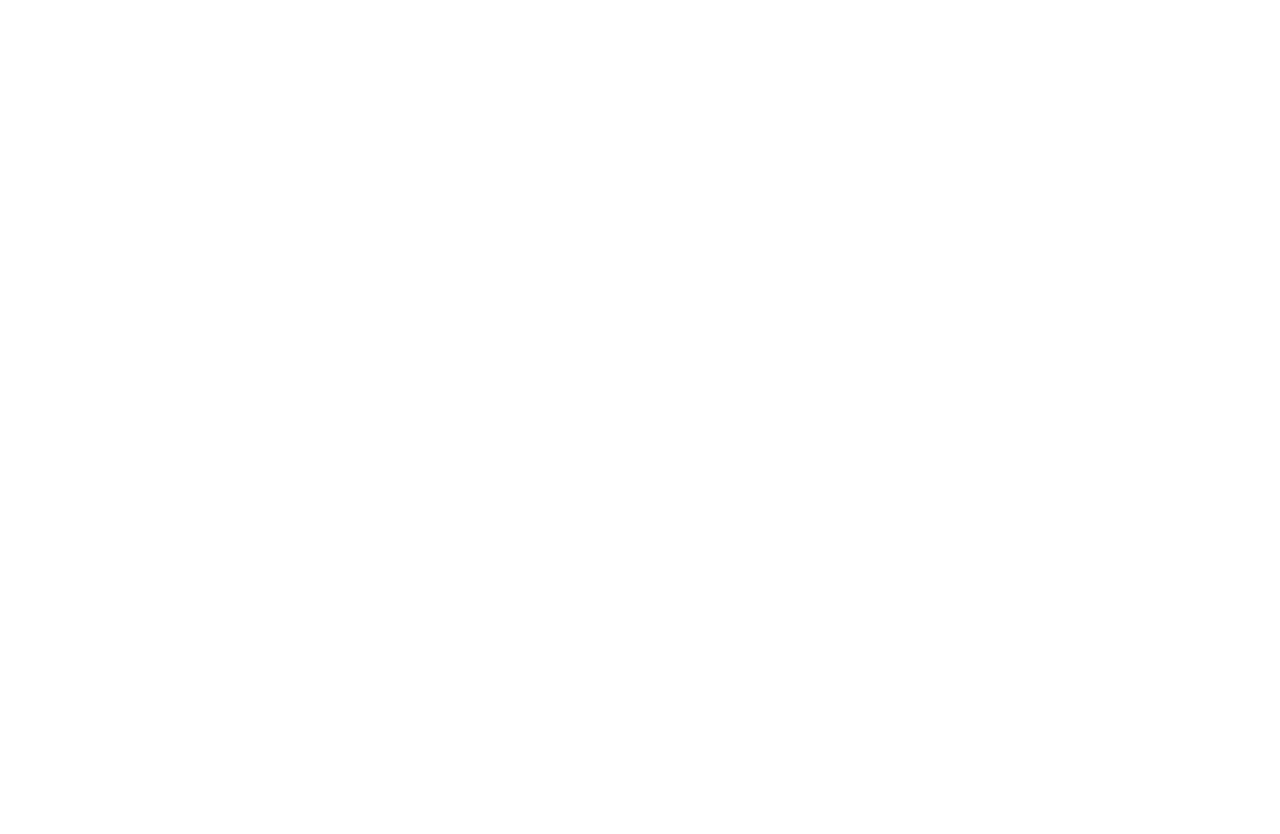
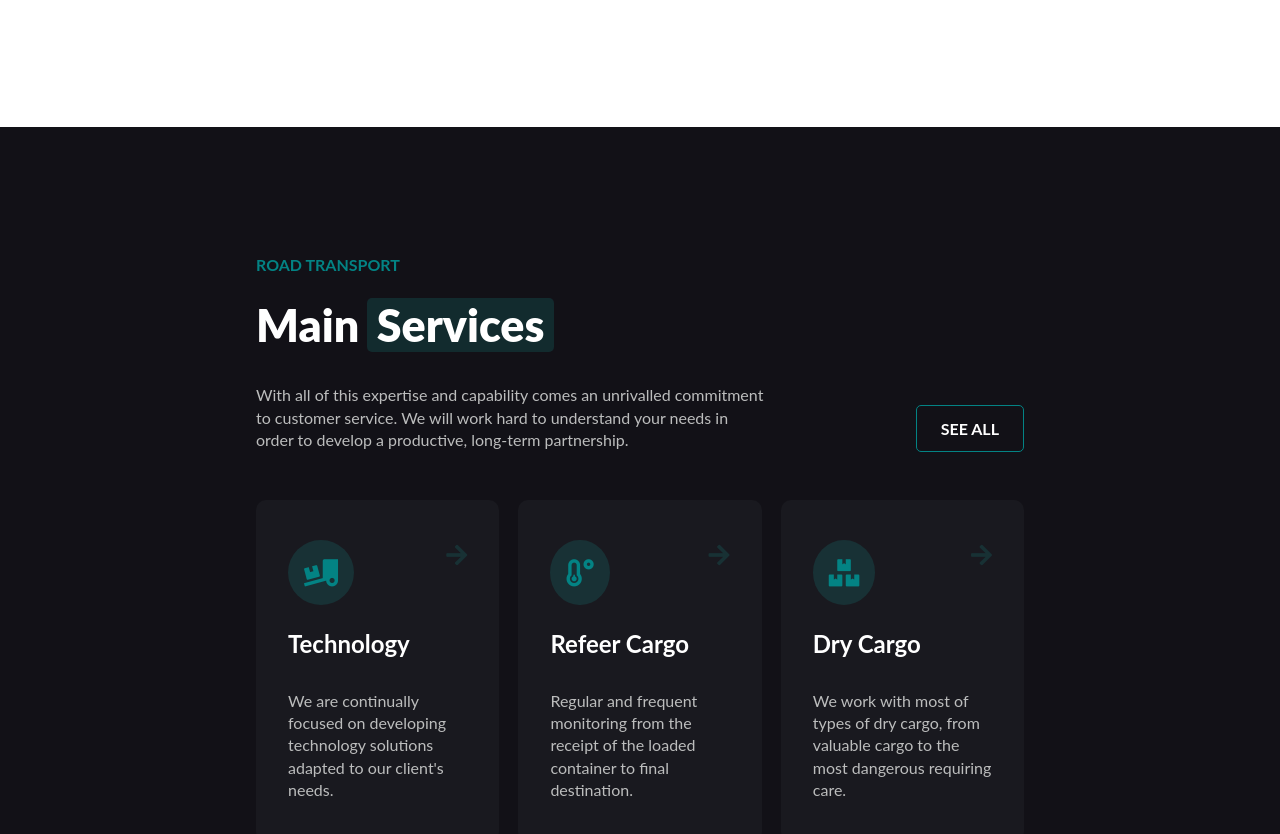
Before and after one commit to SydVic/proj-html-vuejs, a Vue app: page / in a window 1280 px wide. Shown: the part 1860-2694 px from the top of the page. Before the commit the page ends 1909 px from the top, so only its background shows below. Built offline with nearby package versions, Linux system fonts and the light colour scheme; a web font is replaced by a local one.

Commit message:
aggiunto stile a seconda sezione main

```diff
--- a/src/components/AppHeader.vue
+++ b/src/components/AppHeader.vue
@@ -19,7 +19,7 @@
           <!-- PHONE ADN MAIL -->
           <span class="company-phone-number">
             <span class="phone-icon">
-              <i class="fas fa-phone"></i>
+              <i class="fas fa-phone-alt"></i>
             </span>
             {{ companyObject.phone }}
           </span>
@@ -88,10 +88,10 @@
               <h2>cargo transport</h2>
               <p>Fractional or exclusive road cargo transportation to all regions, with small, medium and large vehicles.</p>
               <div class="jumbotron-cta">
-                <div>
+                <div class="btn">
                   <a class="btn-primary">get in touch</a>
                 </div>
-                <div>
+                <div class="btn">
                   <a class="btn-secondary">read more</a>
                 </div>
               </div>
@@ -214,6 +214,7 @@
 
       ul {
         display: flex;
+        align-items: center;
 
         li {
           margin-left: 1.5rem;
@@ -244,7 +245,7 @@
       color: $silver-sand;
       font-size: 1.2rem;
       line-height: 1.8rem;
-      margin: 1.5rem 0 4rem 0;
+      margin: 1.5rem 0 3rem 0;
     }
 
     .jumbotron-cta {
--- a/src/components/AppMain.vue
+++ b/src/components/AppMain.vue
@@ -1,16 +1,19 @@
 <template>
   <main class="main">
     <MainWhoWeAre />
+    <MainServices />
   </main>
 </template>
 
 <script>
 import MainWhoWeAre from "./MainWhoWeAre.vue";
+import MainServices from "./MainServices.vue";
 
 export default {
   name: "AppMain",
   components: {
     MainWhoWeAre,
+    MainServices,
   }
 }
 </script>
--- /dev/null
+++ b/src/components/MainServices.vue
@@ -0,0 +1,141 @@
+<template>
+  <section class="services">
+    <!-- CONTAINER WIDTH 60% -->
+    <div class="container-small">
+      <!-- SERVICES TITLE AND TEXT -->
+      <div class="row">
+        <div class="col-lg-8">
+          <h3 class="title-small">road transport</h3>
+          <h2 class="title">
+            <span class="title-normal txt-white">Main</span>
+            <span class="title-highlighted txt-white">Services</span>
+          </h2>
+          <p class="paragraph">With all of this expertise and capability comes an unrivalled commitment to customer service. We will work hard to understand your needs in order to develop a productive, long-term partnership.</p>
+        </div>
+        <div class="col-lg-4">
+          <div class="wrapper-flex">
+            <div class="btn">
+              <a class="btn-secondary">see all</a>
+            </div>
+          </div>
+        </div>
+      </div>
+      <!-- /SERVICES TITLE AND TEXT -->
+
+      <!-- SERVICES CARDS -->
+      <div class="row">
+        <div class="col-lg-4">
+          <!-- CARD -->
+          <div class="services-card">
+            <div class="icon-wrapper">
+              <div class="card-icon">
+                <i class="fas fa-truck-loading"></i>
+              </div>
+              <div class="arrow-icon">
+                <i class="fas fa-arrow-right"></i>
+              </div>
+            </div>
+            <h2 class="txt-white">Technology</h2>
+            <p class="paragraph">We are continually focused on developing technology solutions adapted to our client's needs.</p>
+          </div>
+          <!-- /CARD -->
+        </div>
+        <div class="col-lg-4">
+          <!-- CARD -->
+          <div class="services-card mc-auto">
+            <div class="icon-wrapper">
+              <div class="card-icon">
+                <i class="fas fa-temperature-low"></i>
+              </div>
+              <div class="arrow-icon">
+                <i class="fas fa-arrow-right"></i>
+              </div>
+            </div>
+            <h2 class="txt-white">Refeer Cargo</h2>
+            <p class="paragraph">Regular and frequent monitoring from the receipt of the loaded container to final destination.</p>
+          </div>
+          <!-- /CARD -->
+        </div>
+        <div class="col-lg-4">
+          <!-- CARD -->
+          <div class="services-card ml-auto">
+            <div class="icon-wrapper">
+              <div class="card-icon">
+                <i class="fas fa-boxes"></i>
+              </div>
+              <div class="arrow-icon">
+                <i class="fas fa-arrow-right"></i>
+              </div>
+            </div>
+            <h2 class="txt-white">Dry Cargo</h2>
+            <p class="paragraph">We work with most of types of dry cargo, from valuable cargo to the most dangerous requiring care.</p>
+          </div>
+          <!-- /CARD -->
+        </div>
+      </div>
+      <!-- /SERVICES CARDS -->
+    </div>
+    <!-- /CONTAINER WIDTH 60% -->
+  </section>
+</template>
+
+<script>
+export default {
+  name: "MainServices",
+}
+</script>
+
+<style lang="scss" scoped>
+@import "../style/variables.scss";
+
+section.services {
+  padding: 8rem 0;
+  background-color: $sections-bg;
+
+  .title-normal {
+    padding-right: .5rem;
+  }
+
+  .paragraph {
+    color: $silver-sand;
+    margin-bottom: 0;
+  }
+
+  .wrapper-flex {
+    height: 100%;
+    display: flex;
+    justify-content: end;
+    align-items: flex-end;
+  }
+
+  .services-card {
+    width: 95%;
+    background-color: #19191f;
+    padding: 2.5rem 2rem;
+    border-radius: 10px;
+    margin-top: 3rem;
+
+    .icon-wrapper {
+      display: flex;
+      justify-content: space-between;
+
+      .card-icon {
+        background-color: $brand-primary-shadow;
+        color: $brand-primary;
+        font-size: 1.7rem;
+        padding: 1rem;
+        border-radius: 50%;
+      }
+
+      .arrow-icon {
+        color: $brand-primary-shadow;
+        font-size: 1.5rem;
+      }
+    }
+
+    h2 {
+      margin-top: 1.5rem;
+    }
+  }
+}
+</style>
--- a/src/components/MainWhoWeAre.vue
+++ b/src/components/MainWhoWeAre.vue
@@ -7,7 +7,7 @@
           <div class="text-section">
             <h3 class="title-small">who we are</h3>
             <h2 class="title">
-              <span class="title-highlighted">
+              <span class="title-highlighted txt-brand">
                 <i class="far fa-gem"></i>
                 Excellence
               </span>
@@ -90,27 +90,12 @@
   .text-section {
     padding-right: 2rem;
 
-    .title-small {
-      margin-bottom: 1.5rem;
+    i {
+      padding-left: 1rem;
     }
 
-    .title {
-      font-size: 2.8rem;
-      font-weight: 900;
-
-      .title-highlighted {
-        color: $brand-primary;
-        background-color: $brand-primary-shadow;
-        border-radius: 5px;
-
-        i {
-          padding-left: 1rem;
-        }
-      }
-
-      .title-normal {
-        padding-left: .5rem;
-      }
+    .title-normal {
+      padding-left: .5rem;
     }
 
     .text-wrapper {
--- a/src/style/common.scss
+++ b/src/style/common.scss
@@ -18,6 +18,23 @@
 }
 
 /* COMMON */
+
+.ml-auto {
+  margin-left: auto;
+}
+
+.mc-auto {
+  margin: 0 auto;
+}
+
+.txt-white {
+  color: $white;
+}
+
+.txt-brand {
+  color: $brand-primary;
+}
+
 .btn-primary {
   color: $white;
   background-color: $brand-primary;
@@ -25,6 +42,8 @@
   font-weight: bold;
   padding: .8rem 1.5rem;
   border-radius: 5px;
+  display: inline-block;
+  cursor: pointer;
 }
 
 .btn-secondary {
@@ -34,6 +53,8 @@
   font-weight: bold;
   padding: .8rem 1.5rem;
   border-radius: 5px;
+  display: inline-block;
+  cursor: pointer;
 }
 
 .title-small {
@@ -42,6 +63,19 @@
   font-size: 1rem;
 }
 
+.title {
+  font-size: 2.8rem;
+  font-weight: 900;
+  margin-top: 1.5rem;
+}
+
+.title-highlighted {
+  background-color: $brand-primary-shadow;
+  border-radius: 5px;
+  padding: 0 .6rem;
+}
+
 .paragraph {
   margin: 2rem 0;
+  line-height: 1.4rem;
 }
--- a/src/style/variables.scss
+++ b/src/style/variables.scss
@@ -1,7 +1,8 @@
 /* COLORS */
 $brand-primary: #038384;
-$brand-primary-shadow: rgba(22, 146, 142, .3);
+$brand-primary-shadow: rgba(22, 146, 142, .2);
 $header-top-bg: #403a36;
+$sections-bg: #121117;
 $white: #ffffff;
 $silver-sand: #bcbdbd;
 $mid-gray: #69696d;
```
